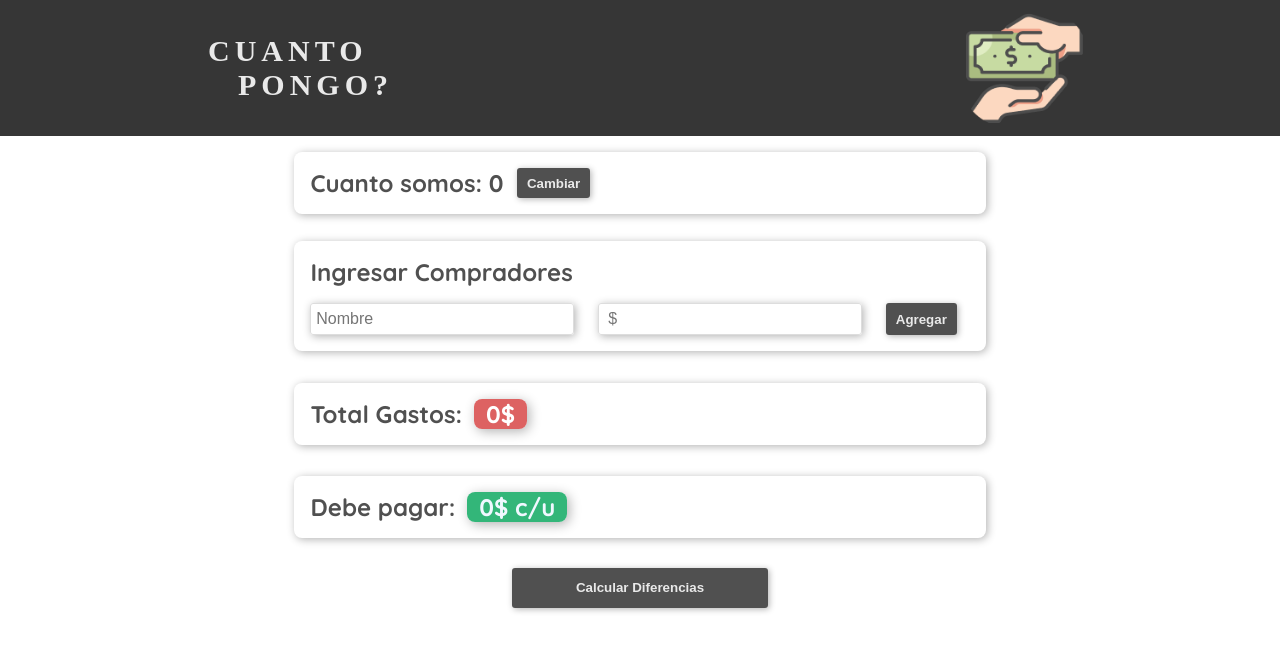
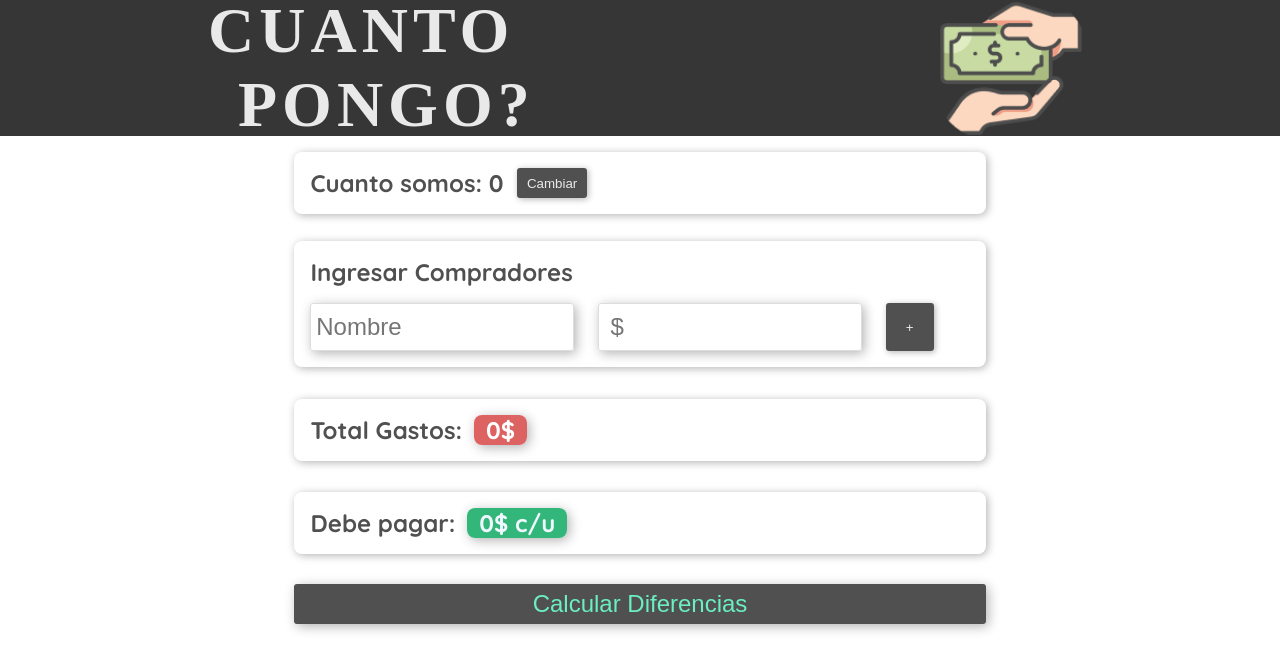
Before and after one commit to martinrodfl/cuanto-pongo-pwa, a React (Create React App) app: page / in a window 1280 px wide. Shown: the top 670 px of the page. Built offline with nearby package versions, Linux system fonts and the light colour scheme; a web font is replaced by a local one.

Commit message:
Mejoras esteticas

```diff
--- a/src/App.css
+++ b/src/App.css
@@ -1,6 +1,7 @@
 .App {
 	margin:1rem auto;
 	width: 100vw;
+	min-width: 375px;
 	display: flex;
 	flex-direction: column;
 	justify-content: center;
@@ -10,37 +11,45 @@
 	font-family: 'Quicksand', sans-serif;
 }
 
+.div-btn {
+	display: flex;
+	width: 90%;
+	justify-content: center;
+
+}
+
 .btn-modal {
 	cursor: pointer;
-	padding: 0.7em 0.8em;
+	min-width: 335px;
 	border: none;
 	background-color: rgba(54, 54, 54, 0.87);
 	box-shadow: 0.1em 0.1em 0.5em rgba(0, 0, 0, 0.3);
 	color: var(--fuente-color-claro);
-	font-weight: 700;
+	font-size: 1.5rem;
 	border-radius: 3px;
 	display: flex;
 	justify-content: center;
 	align-items: center;
 	margin-top: 0.9rem;
+	width: 90vw;
+	height: 5vh;
+	color: rgb(106, 238, 194);
 }
 
 /* ipad- de 768px hasta 1280px */
 @media screen and ( min-width: 768px) {
 
 	.App {
-
 		width: 80vw;
-		display: flex;
+	/* 	display: flex;
 		flex-direction: column;
 		justify-content: center;
 		align-items: center;
-		gap: 1em;
-
+		gap: 1em; */
 	}
 
 	.btn-modal {
-		width: 20vw;
+		width: 90vw;
 		height: 5vh;
 	}
 
@@ -52,15 +61,15 @@
 	.App {
 
 		width: 60vw;
-		display: flex;
+		/* display: flex;
 		flex-direction: column;
 		justify-content: center;
 		align-items: center;
-		gap: 1em;
+		gap: 1em; */
 	}
 
 	.btn-modal {
-		width: 20vw;
+		width: 90vw;
 		height: 5vh;
 	}
 }
--- a/src/App.js
+++ b/src/App.js
@@ -27,7 +27,7 @@ function App() {
         <CompradoresLista/>
         <TotalGastos/>
         <ValorTicket/>
-        <div>
+        <div className='div-btn'>
           <button onClick={openModal} className='btn-modal'>Calcular Diferencias</button>
         </div>
       </div>
--- a/src/components/CompradorForm.css
+++ b/src/components/CompradorForm.css
@@ -30,14 +30,35 @@ form {
 
 .btn-agregar {
 	cursor: pointer;
-	padding: 0 10px;
+	padding: 0 20px;
 	border: none;
 	background-color: rgba(54, 54, 54, 0.87);
 	box-shadow: 0.1em 0.1em 0.5em rgba(0, 0, 0, 0.3);
 	color: rgb(233, 233, 233);
-	font-weight: 700;
 	border-radius: 3px;
 	display: flex;
 	justify-content: center;
 	align-items: center;
 }
+
+
+/* ipad- de 768px hasta 1280px */
+@media screen and ( min-width: 768px) {
+
+	.input {
+		height: 3rem;
+		font-size: 1.5rem;
+	}
+
+
+}
+
+/* laptop - de 1280px en adelante */
+@media screen and ( min-width: 1280px) {
+
+	.input {
+		height: 3rem;
+		font-size: 1.5rem;
+	}
+
+}
--- a/src/components/CompradorForm.jsx
+++ b/src/components/CompradorForm.jsx
@@ -58,7 +58,7 @@ export const CompradorForm = () => {
           required
         />
         <button type="submit" className="btn-agregar">
-          Agregar
+          +
         </button>
       </div>
     </form>
--- a/src/components/EditParticipantes.css
+++ b/src/components/EditParticipantes.css
@@ -11,6 +11,7 @@
 	width: 30%;
 	height: 5vh;
 	border: 1px solid rgb(221, 221, 221);
+	box-shadow: 0.1em 0.1em 0.5em rgba(0, 0, 0, 0.3);
 	color:  rgba(54, 54, 54, 0.87);
 	border-radius: 3px;
 	font-size: 1.5em;
--- a/src/components/Header.css
+++ b/src/components/Header.css
@@ -5,6 +5,7 @@ header {
 	justify-content: center;
 	align-items: center;
 	width: 100%;
+	min-width: 375px;
 	height: 17vh;
 	position: relative;
 }
@@ -22,7 +23,6 @@ header {
 .header-titulos {
 	font-family: 'Kavoon', cursive;
 	letter-spacing: 5px;
-
 }
 
 header div{
@@ -39,6 +39,7 @@ header div{
 
 header img {
 	width: 31vw;
+	min-width: 155px;
 	overflow: hidden;
 }
 
@@ -57,6 +58,10 @@ header img {
 	}
 	.header-interior {
 		width: 70%;
+	}
+
+	.header-titulos {
+		font-size: x-large;
 	}
 
 	header img {
@@ -80,7 +85,10 @@ header img {
 	}
 	.header-interior {
 		width: 70%;
+	}
 
+	.header-titulos {
+		font-size: xx-large;
 	}
 
 	header img {
--- a/src/components/ViewCantParticipantes.css
+++ b/src/components/ViewCantParticipantes.css
@@ -15,7 +15,6 @@
 	background-color: rgba(54, 54, 54, 0.87);
 	box-shadow: 0.1em 0.1em 0.5em rgba(0, 0, 0, 0.3);
 	color: rgb(233, 233, 233);
-	font-weight: 700;
 	border-radius: 3px;
 	display: flex;
 	justify-content: center;
```
